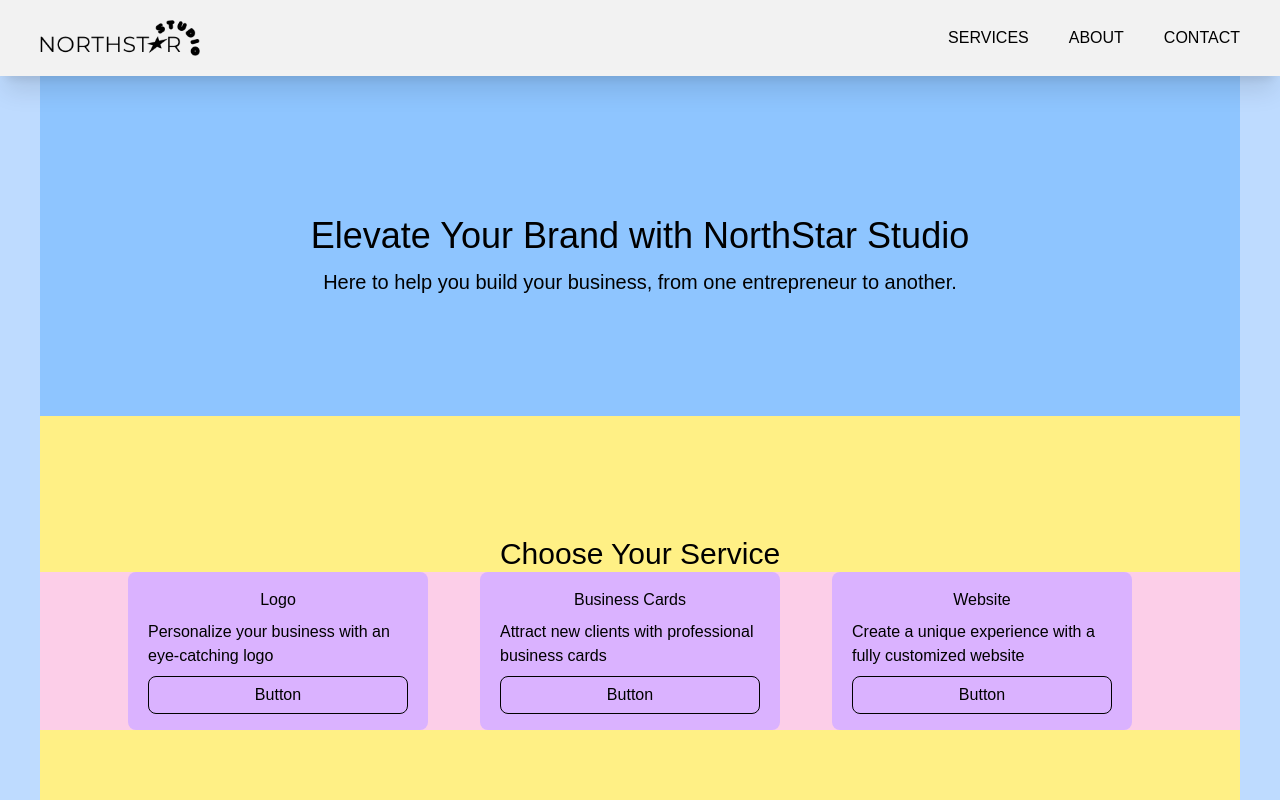
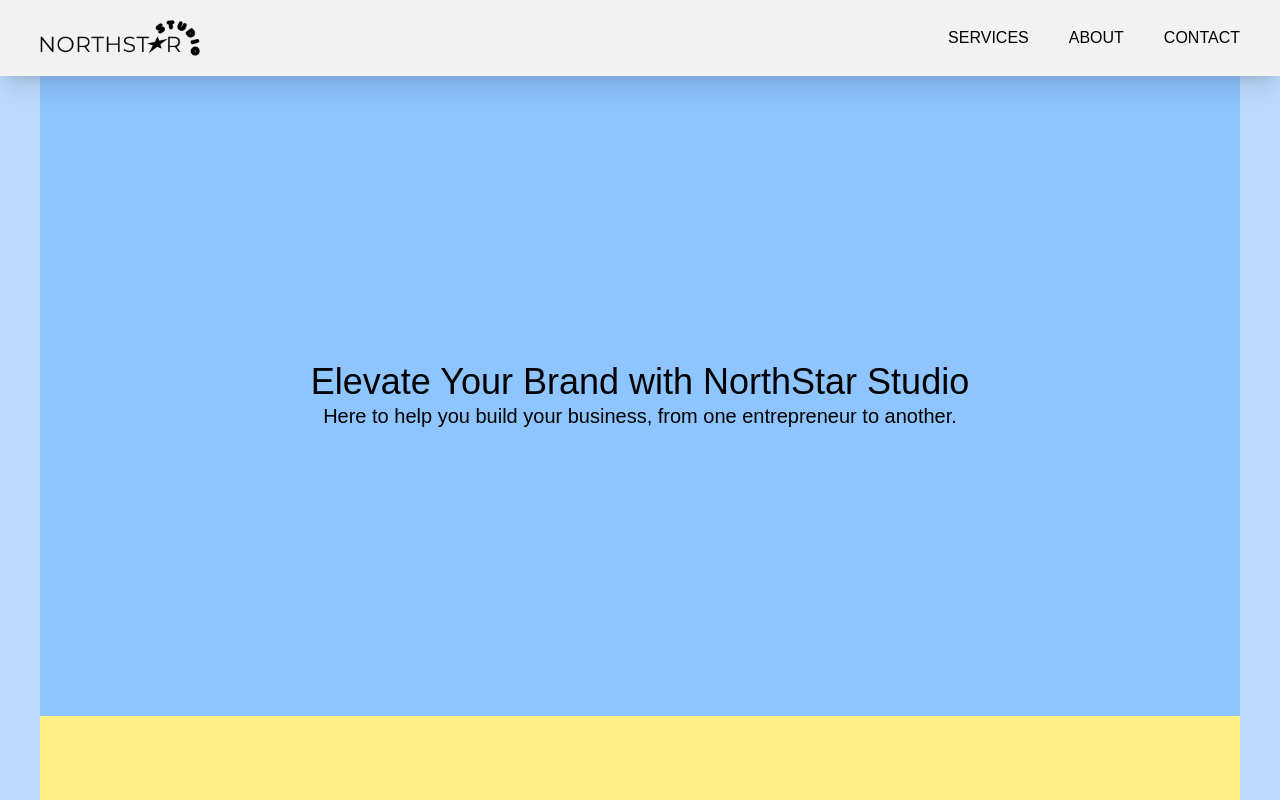
Before and after one commit to ramona-xxii/ramona-freelance-nextapp, a Next.js app: page / in a window 1280 px wide. Shown: the top 800 px of the page. Built offline with nearby package versions, Linux system fonts and the light colour scheme.

Commit message:
adjusted min-h-[70vh]

```diff
--- a/app/components/Hero.js
+++ b/app/components/Hero.js
@@ -4,9 +4,9 @@ export default function Hero() {
 
     return(
 
-        <Section id="home" className="bg-blue-300">
+        <Section id="home" className="bg-blue-300 flex items-center justify-center min-h-[70vh] sm:min-h-[80vh]">
             {/* hero display */}
-            <div id="hero" className="flex-col pt-5 space-y-3">
+            <div id="hero" className="flex-col">
                 <h1 className="text-2xl sm:text-3xl md:text-4xl text-center">Elevate Your Brand with NorthStar Studio</h1>
                 <p className="text-lg md:text-xl text-center">Here to help you build your business, from one entrepreneur to another.</p>
             </div>
```
